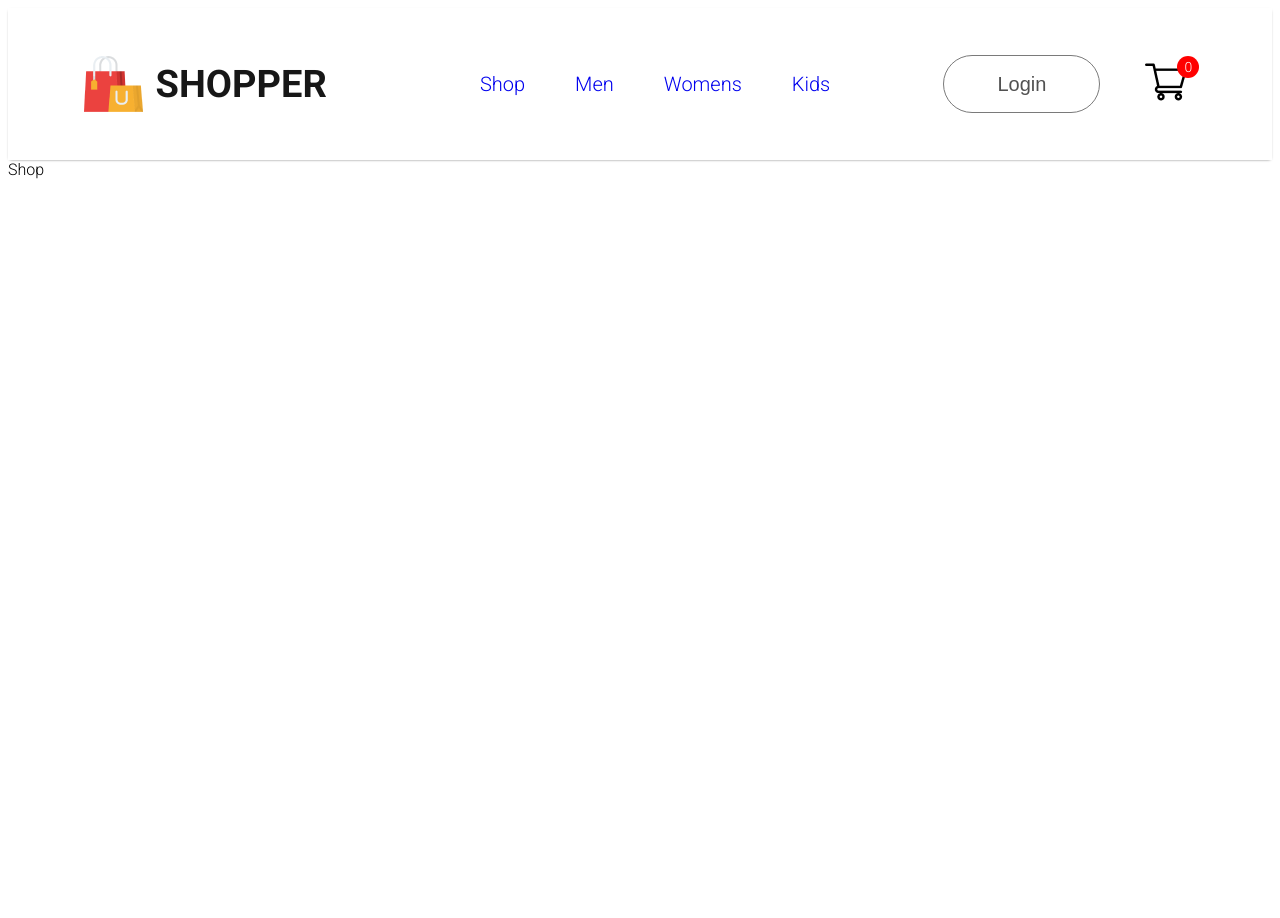
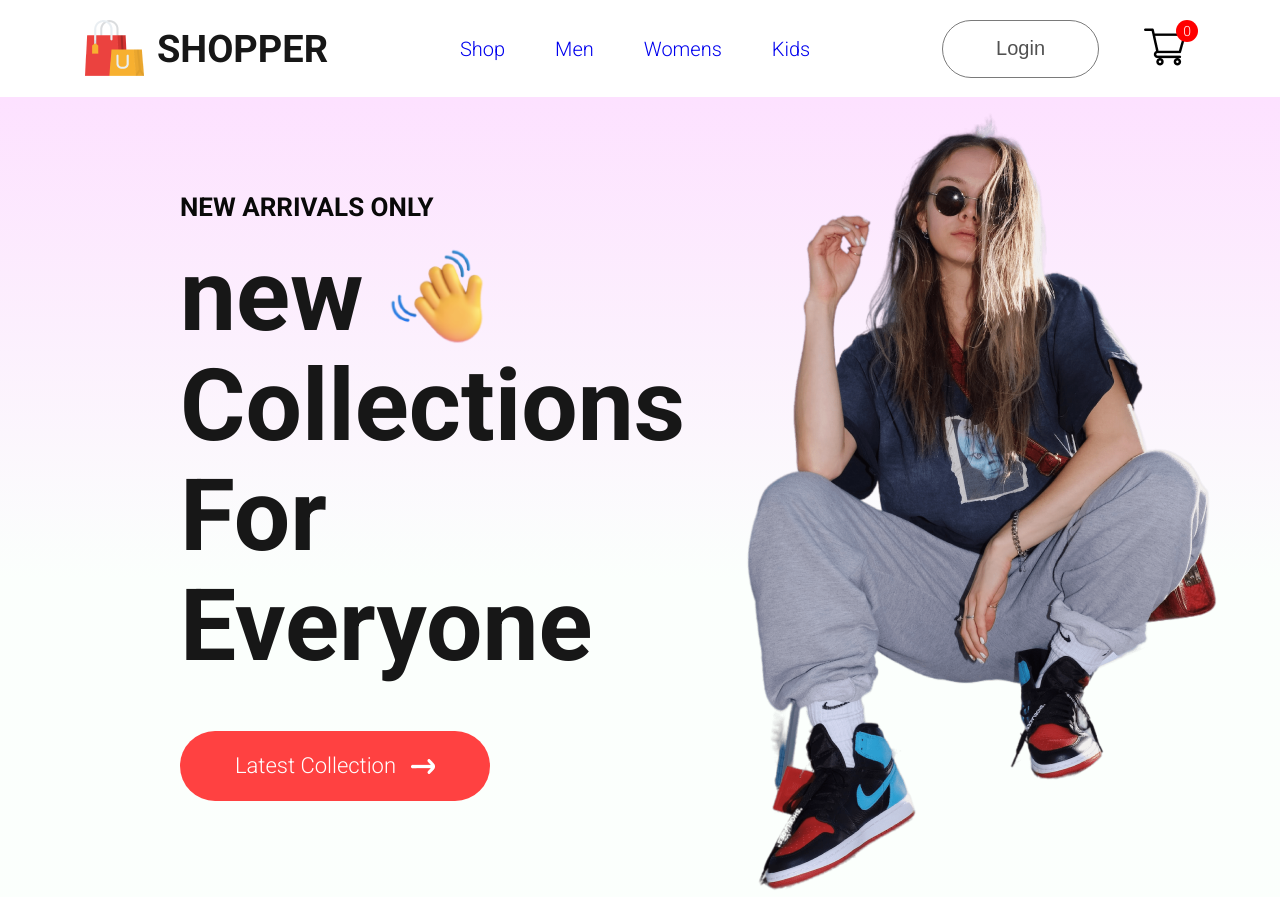
Before and after one commit to Faiznhmd/Ecommerce_react, a React (Create React App) app: page / in a window 1280 px wide. Before the commit the page ends 800 px from the top, so only its background shows below. Built offline with nearby package versions, Linux system fonts and the light colour scheme.

Commit message:
hero done

```diff
--- /dev/null
+++ b/src/components/hero/Hero.css
@@ -0,0 +1,53 @@
+.hero {
+  height: 100vh;
+  background: linear-gradient(180deg, #fde1ff, #e1ffea22 60%);
+  display: flex;
+}
+.hero_left {
+  flex: 1;
+  display: flex;
+  justify-content: center;
+  flex-direction: column;
+  gap: 20px;
+  padding-left: 180px;
+  line-height: 1.1;
+}
+.hero_left h2 {
+  color: #090909;
+  font-size: 26px;
+  font-weight: 700;
+}
+.hero_left p {
+  color: #171717;
+  font-size: 100px;
+  font-weight: 700;
+}
+.hero_hand_icon {
+  display: flex;
+  align-items: center;
+  gap: 20px;
+}
+.hero_hand_icon img {
+  width: 105px;
+}
+.hero_latest_btn {
+  display: flex;
+  justify-content: center;
+  align-items: center;
+  gap: 15px;
+  width: 310px;
+  height: 70px;
+  border-radius: 75px;
+  cursor: pointer;
+  margin-top: 30px;
+  background: #ff4141;
+  color: white;
+  font-size: 22px;
+  font-weight: 500;
+}
+.hero_right {
+  display: flex;
+  flex: 1;
+  justify-content: center;
+  align-items: center;
+}
--- /dev/null
+++ b/src/components/hero/Hero.jsx
@@ -0,0 +1,33 @@
+import hand_icon from '../../Assets/hand_icon.png';
+import arrow_icon from '../../Assets/arrow.png';
+import hero_img from '../../Assets/hero_image.png';
+
+import './Hero.css';
+
+const Hero = () => {
+  return (
+    <div className="hero">
+      <div className="hero_left">
+        <h2>NEW ARRIVALS ONLY</h2>
+
+        <div>
+          <div className="hero_hand_icon">
+            <p>new</p>
+            <img src={hand_icon} alt="" />
+          </div>
+          <p>Collections</p>
+          <p>For Everyone</p>
+        </div>
+        <div className="hero_latest_btn">
+          <div>Latest Collection</div>
+          <img src={arrow_icon} alt="" />
+        </div>
+      </div>
+      <div className="hero_right">
+        <img src={hero_img} alt="" />
+      </div>
+    </div>
+  );
+};
+
+export default Hero;
--- a/src/index.css
+++ b/src/index.css
@@ -3,3 +3,8 @@
 body {
   font-family: 'Roboto', sans-serif;
 }
+* {
+  margin: 0;
+  padding: 0;
+  box-sizing: border-box;
+}
--- a/src/pages/Shop.jsx
+++ b/src/pages/Shop.jsx
@@ -1,7 +1,12 @@
+import Hero from '../components/hero/Hero';
 import './Shop.css';
 
 const Shop = () => {
-  return <div>Shop</div>;
+  return (
+    <div>
+      <Hero />
+    </div>
+  );
 };
 
 export default Shop;
```
Also changed, not shown: src/components/navbar/hero/Hero.jsx (deleted).
